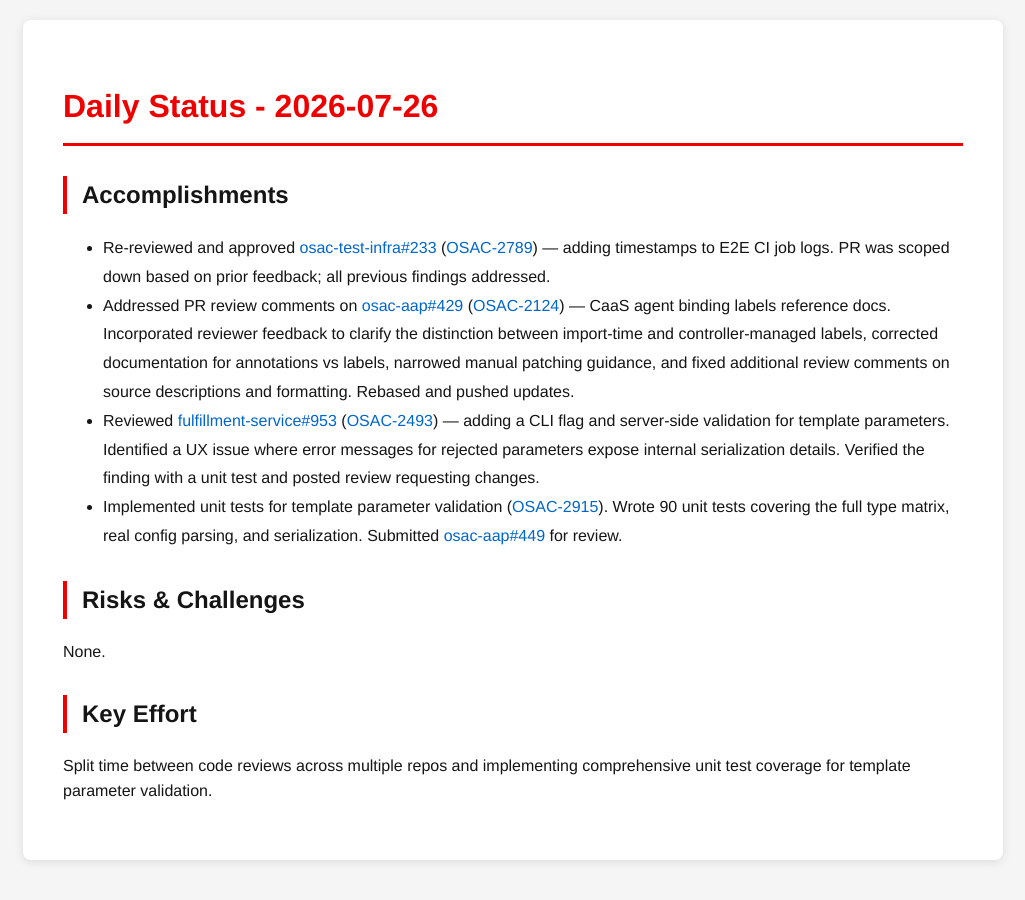
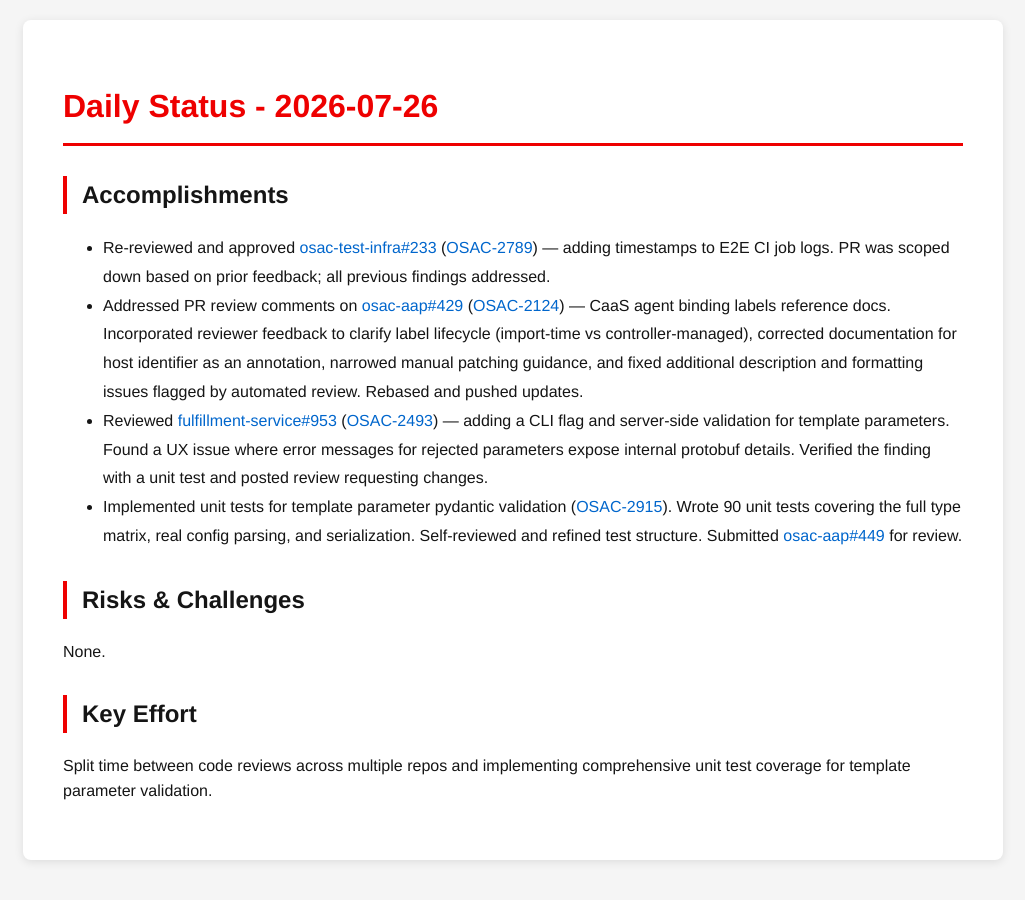
Before and after one commit to tzvatot/daily-status, a Jekyll site: the page built from 2026-07-26.md, in a window 1280 px wide. Shown: the whole page, without its empty margins (127-1152 px from the left). Built offline with Jekyll 4.4.1, drawn with Linux system fonts in a browser that asks for light colours.

Commit message:
Daily status update - 2026-07-26

```diff
--- a/2026-07-26.md
+++ b/2026-07-26.md
@@ -8,9 +8,9 @@
 
 ## Accomplishments
 - Re-reviewed and approved [osac-test-infra#233](https://github.com/osac-project/osac-test-infra/pull/233) ([OSAC-2789](https://redhat.atlassian.net/browse/OSAC-2789)) — adding timestamps to E2E CI job logs. PR was scoped down based on prior feedback; all previous findings addressed.
-- Addressed PR review comments on [osac-aap#429](https://github.com/osac-project/osac-aap/pull/429) ([OSAC-2124](https://redhat.atlassian.net/browse/OSAC-2124)) — CaaS agent binding labels reference docs. Incorporated reviewer feedback to clarify the distinction between import-time and controller-managed labels, corrected documentation for annotations vs labels, narrowed manual patching guidance, and fixed additional review comments on source descriptions and formatting. Rebased and pushed updates.
-- Reviewed [fulfillment-service#953](https://github.com/osac-project/fulfillment-service/pull/953) ([OSAC-2493](https://redhat.atlassian.net/browse/OSAC-2493)) — adding a CLI flag and server-side validation for template parameters. Identified a UX issue where error messages for rejected parameters expose internal serialization details. Verified the finding with a unit test and posted review requesting changes.
-- Implemented unit tests for template parameter validation ([OSAC-2915](https://redhat.atlassian.net/browse/OSAC-2915)). Wrote 90 unit tests covering the full type matrix, real config parsing, and serialization. Submitted [osac-aap#449](https://github.com/osac-project/osac-aap/pull/449) for review.
+- Addressed PR review comments on [osac-aap#429](https://github.com/osac-project/osac-aap/pull/429) ([OSAC-2124](https://redhat.atlassian.net/browse/OSAC-2124)) — CaaS agent binding labels reference docs. Incorporated reviewer feedback to clarify label lifecycle (import-time vs controller-managed), corrected documentation for host identifier as an annotation, narrowed manual patching guidance, and fixed additional description and formatting issues flagged by automated review. Rebased and pushed updates.
+- Reviewed [fulfillment-service#953](https://github.com/osac-project/fulfillment-service/pull/953) ([OSAC-2493](https://redhat.atlassian.net/browse/OSAC-2493)) — adding a CLI flag and server-side validation for template parameters. Found a UX issue where error messages for rejected parameters expose internal protobuf details. Verified the finding with a unit test and posted review requesting changes.
+- Implemented unit tests for template parameter pydantic validation ([OSAC-2915](https://redhat.atlassian.net/browse/OSAC-2915)). Wrote 90 unit tests covering the full type matrix, real config parsing, and serialization. Self-reviewed and refined test structure. Submitted [osac-aap#449](https://github.com/osac-project/osac-aap/pull/449) for review.
 
 ## Risks & Challenges
 None.
```
